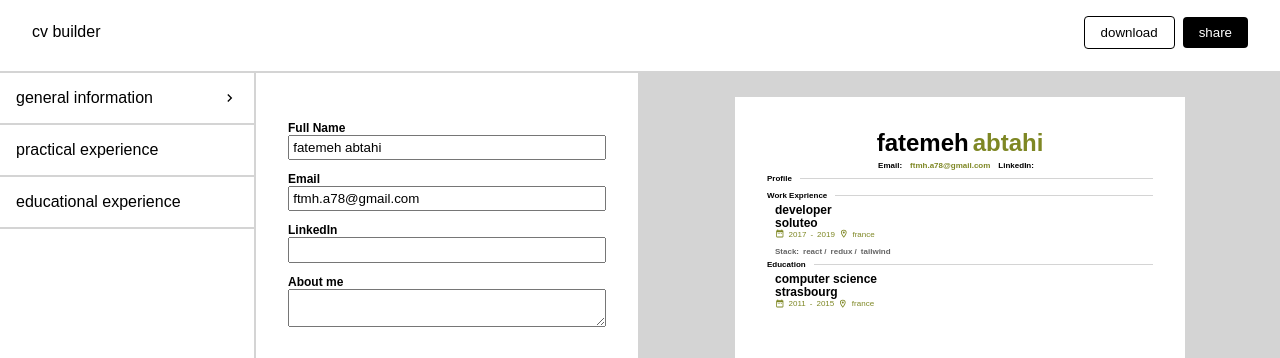
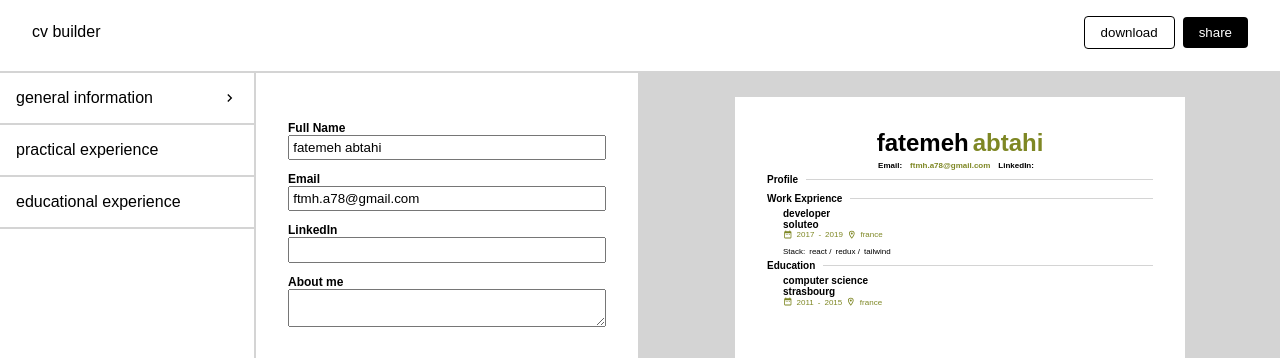
Before and after one commit to ftmhabt/cv-builder, a React (Vite) app in the folder cv-builder/: page / in a window 1280 px wide. Shown: the top 358 px of the page. Built offline with nearby package versions, Linux system fonts and the light colour scheme.

Commit message:
Fix fonts

```diff
--- a/cv-builder/src/styles/right.css
+++ b/cv-builder/src/styles/right.css
@@ -26,8 +26,9 @@
 }
 
 .odd {
-  padding-left: 0.5rem;
-  color: rgb(99, 99, 99);
+  padding-left: 1rem;
+  color: black;
+  font-weight: lighter;
 
   display: flex;
   flex-direction: column;
@@ -61,8 +62,8 @@
 
 .bold {
   color: black;
-  font-size: 0.75rem;
-  line-height: 0.8rem;
+  font-size: x-small;
+  font-weight: bold;
 }
 
 .stack {
@@ -76,7 +77,7 @@
   display: flex;
   gap: 0.5rem;
   align-items: center;
-  font-weight: bolder;
+  font-size: x-small;
 }
 
 .head > * {
```
